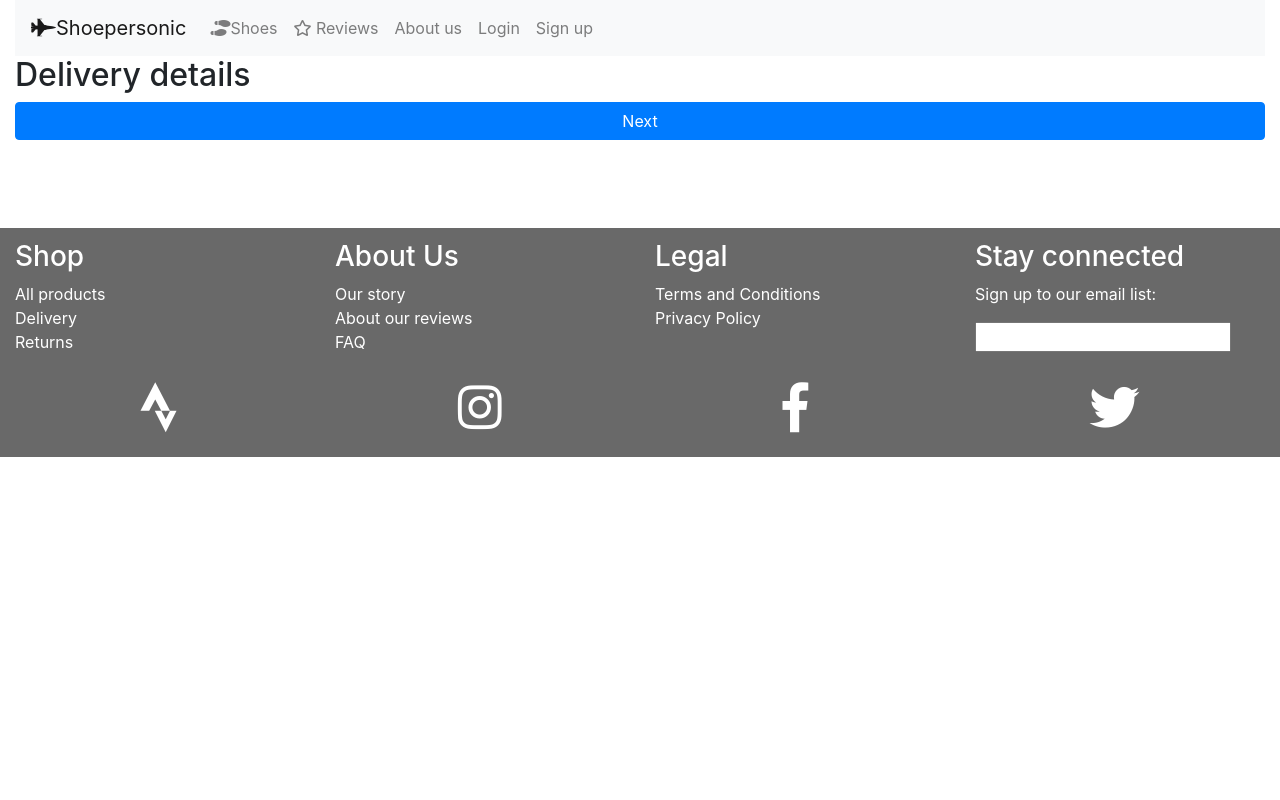
After one commit to harryphelps2/shoepersonic2, a Django app: page /checkout/delivery_details in a window 1280 px wide. The commit adds this page. Run offline with Django 3.2, Linux system fonts and the light colour scheme; some libraries are stand-ins or nearby versions.

Commit message:
Pruchase model and break down checkout into steps.

```diff
--- /dev/null
+++ b/shoepersonic2/checkout/templates/delivery_details.html
@@ -0,0 +1,12 @@
+{% extends 'base.html' %}
+{% load crispy_forms_tags %}
+{% block page_title %}Checkout{% endblock %}
+{% block page_header %}Checkout{% endblock %}
+{% block content %}
+<h2>Delivery details</h2>
+<form action="{% url 'delivery_details' %}" method="post" id="payment-form" role="form">
+    {% csrf_token %}
+    {{ delivery_form|crispy }}
+    <input class="btn btn-block btn-primary" id="submit_payment_btn" name="commit" type="submit" value="Next">
+</form>
+{% endblock %}
--- a/shoepersonic2/checkout/urls.py
+++ b/shoepersonic2/checkout/urls.py
@@ -1,6 +1,8 @@
 from django.urls import re_path, path, include, reverse_lazy
-from .views import checkout
+from .views import contact_details, delivery_details, submit_order
 
 urlpatterns = [
-    path('', checkout, name="checkout"),
+    path('contact_details', contact_details, name="contact_details"),
+    path('delivery_details', delivery_details, name="delivery_details"),
+    path('submit_order', submit_order, name="submit_order"),
 ]
--- a/shoepersonic2/checkout/views.py
+++ b/shoepersonic2/checkout/views.py
@@ -1,6 +1,7 @@
 from django.shortcuts import render, get_object_or_404, redirect, reverse
 from django.contrib.auth.decorators import login_required
-from .forms import OrderForm
+from .forms import ContactDetailsForm
+from django.contrib.auth.models import User
 from django.contrib import messages
 from django.utils import timezone
 from shop.models import Shoe
@@ -11,58 +12,91 @@ import stripe
 
 stripe.api_key = settings.STRIPE_SECRET
 
+def contact_details(request):
+    """Collect email and running club and add to session"""
+    # If user is authenticated take the email address from
+    user = request.user
+    if user.is_authenticated:
+        # get user object and populate contact form with email and running club
+    # user and running club from profile
+        contact_details = {'email': user.email, 'running_club': user.profile.running_club }
+        contact_form = ContactDetailsForm(contact_details)
+    # If the form is valid
+        if request.method == "POST":
+            if contact_form.is_valid():
+                request.session['email'] = contact_form.cleaned_data['email']
+                request.session['running_club'] = contact_form.cleaned_data['running_club']
+                return redirect(reverse('delivery_details'))
+    else:
+        contact_details = {'email' : request.session.get('email', None), 'running_club' : request.session.get('running_club', None)}
+        contact_form = ContactDetailsForm(request.POST or contact_details)
+        if request.method == "POST":
+            print(contact_form)
+            if contact_form.is_valid():
+                request.session['email'] = contact_form.cleaned_data['email']
+                request.session['running_club'] = contact_form.cleaned_data['running_club']
+                return redirect(reverse('delivery_details'))
+    return render(request, 'contact_details.html', {'contact_form': contact_form})
+    # If not get it from the session or from a blank form
 
-def checkout(request):
+    # Add the email to the session and go to step 2
+
+
+def delivery_details(request):
+    """Collect name and address and add to session"""
+    return render(request, 'delivery_details.html')
+
+def submit_order(request):
     """Make payment"""
-    if request.method=="POST":
-        order_form = OrderForm(request.POST)
-        if order_form.is_valid():
-            order = order_form.save(commit=False)
-            order.date = timezone.now()
-            order.user = request.user.id
-            order.save()
+    # if request.method=="POST":
+    #     order_form = OrderForm(request.POST)
+    #     if order_form.is_valid():
+    #         order = order_form.save(commit=False)
+    #         order.date = timezone.now()
+    #         order.user = request.user.id
+    #         order.save()
 
-            basket = request.session.get('basket', {})
-            total = 0
-            for line_id, line_info in basket.items():
-                product_id, size = line_id.split("-")
-                product = get_object_or_404(Shoe, pk=product_id)
-                stock_level = get_object_or_404(Stock, size=size, shoe_model=product_id)
-                quantity = line_info['quantity']
-                if stock_level.stock < quantity:
-                    messages.error("Oh no there's only {0} left! Please adjust the quantity in your cart.").format(quantity)
-                    return redirect(reverse('view_basket'))
-                else:
-                    stock_level.stock -= quantity
-                    stock_level.save()
-                total += quantity * product.price
-                order_line_item = OrderLineItem(
-                    order = order,
-                    product = product,
-                    quantity = quantity,
-                    size = size
-                )
-                order_line_item.save()
+    #         basket = request.session.get('basket', {})
+    #         total = 0
+    #         for line_id, line_info in basket.items():
+    #             product_id, size = line_id.split("-")
+    #             product = get_object_or_404(Shoe, pk=product_id)
+    #             stock_level = get_object_or_404(Stock, size=size, shoe_model=product_id)
+    #             quantity = line_info['quantity']
+    #             if stock_level.stock < quantity:
+    #                 messages.error("Oh no there's only {0} left! Please adjust the quantity in your cart.").format(quantity)
+    #                 return redirect(reverse('view_basket'))
+    #             else:
+    #                 stock_level.stock -= quantity
+    #                 stock_level.save()
+    #             total += quantity * product.price
+    #             order_line_item = OrderLineItem(
+    #                 order = order,
+    #                 product = product,
+    #                 quantity = quantity,
+    #                 size = size
+    #             )
+    #             order_line_item.save()
 
-            try:
-                token = request.POST['stripeToken']
-                charge = stripe.Charge.create(
-                    amount=int(total*100),
-                    currency='gbp',
-                    description=request.user.email,
-                    source=token,
-                )
-            except stripe.error.CardError:
-                messages.error(request, "Your card was declined!")
+    #         try:
+    #             token = request.POST['stripeToken']
+    #             charge = stripe.Charge.create(
+    #                 amount=int(total*100),
+    #                 currency='gbp',
+    #                 description=request.user.email,
+    #                 source=token,
+    #             )
+    #         except stripe.error.CardError:
+    #             messages.error(request, "Your card was declined!")
 
-            if charge.paid:
-                messages.success(request, "You have successfully paid!")
-                request.session['basket'] = {}
-                return redirect(reverse('index'))
-            else:
-                messages.error(request, "Unable to take payment.")
-        else:
-            messages.error(request, "Unable to take payment on that card")
-    else:
-        order_form = OrderForm()
-    return render(request, 'checkout.html', {'order_form':order_form})
+    #         if charge.paid:
+    #             messages.success(request, "You have successfully paid!")
+    #             request.session['basket'] = {}
+    #             return redirect(reverse('index'))
+    #         else:
+    #             messages.error(request, "Unable to take payment.")
+    #     else:
+    #         messages.error(request, "Unable to take payment on that card")
+    # else:
+    #     order_form = OrderForm()
+    # return render(request, 'checkout.html', {'order_form':order_form})
--- a/shoepersonic2/static/css/styles.css
+++ b/shoepersonic2/static/css/styles.css
@@ -1,6 +1,7 @@
 /* General */
 .body, html {
   height: 100%;
+  font-family: "Montserrat", sans-serif;
 }
 
 .footer {
--- a/shoepersonic2/static/css/styles.scss
+++ b/shoepersonic2/static/css/styles.scss
@@ -1,6 +1,7 @@
 /* General */
 .body, html {
     height: 100%;
+    font-family: 'Montserrat', sans-serif;
 }
 // Footer
 
--- a/shoepersonic2/templates/base.html
+++ b/shoepersonic2/templates/base.html
@@ -9,6 +9,7 @@
         <meta name="viewport" content="width=device-width, initial-scale=1">
         <link rel="stylesheet" href="https://maxcdn.bootstrapcdn.com/bootstrap/4.0.0/css/bootstrap.min.css" integrity="sha384-Gn5384xqQ1aoWXA+058RXPxPg6fy4IWvTNh0E263XmFcJlSAwiGgFAW/dAiS6JXm" crossorigin="anonymous">
         <link rel="stylesheet" href="https://use.fontawesome.com/releases/v5.4.2/css/all.css" integrity="sha384-/rXc/GQVaYpyDdyxK+ecHPVYJSN9bmVFBvjA/9eOB+pb3F2w2N6fc5qB9Ew5yIns" crossorigin="anonymous">
+        <link href="https://fonts.googleapis.com/css?family=Montserrat:600i" rel="stylesheet">
         <link rel="stylesheet" href="../../../static/css/styles.css">
     </head>
     <body>
```
Also changed, not shown: shoepersonic2/accounts/models.py (+7 -0 lines), shoepersonic2/checkout/forms.py (+9 -2 lines), shoepersonic2/checkout/models.py (+6 -3 lines), shoepersonic2/checkout/templates/contact_details.html (added, +12 -0 lines), shoepersonic2/accounts/migrations/0002_auto_20181104_2105.py (added), shoepersonic2/checkout/migrations/0002_auto_20181104_2105.py (added), 2 other files.
